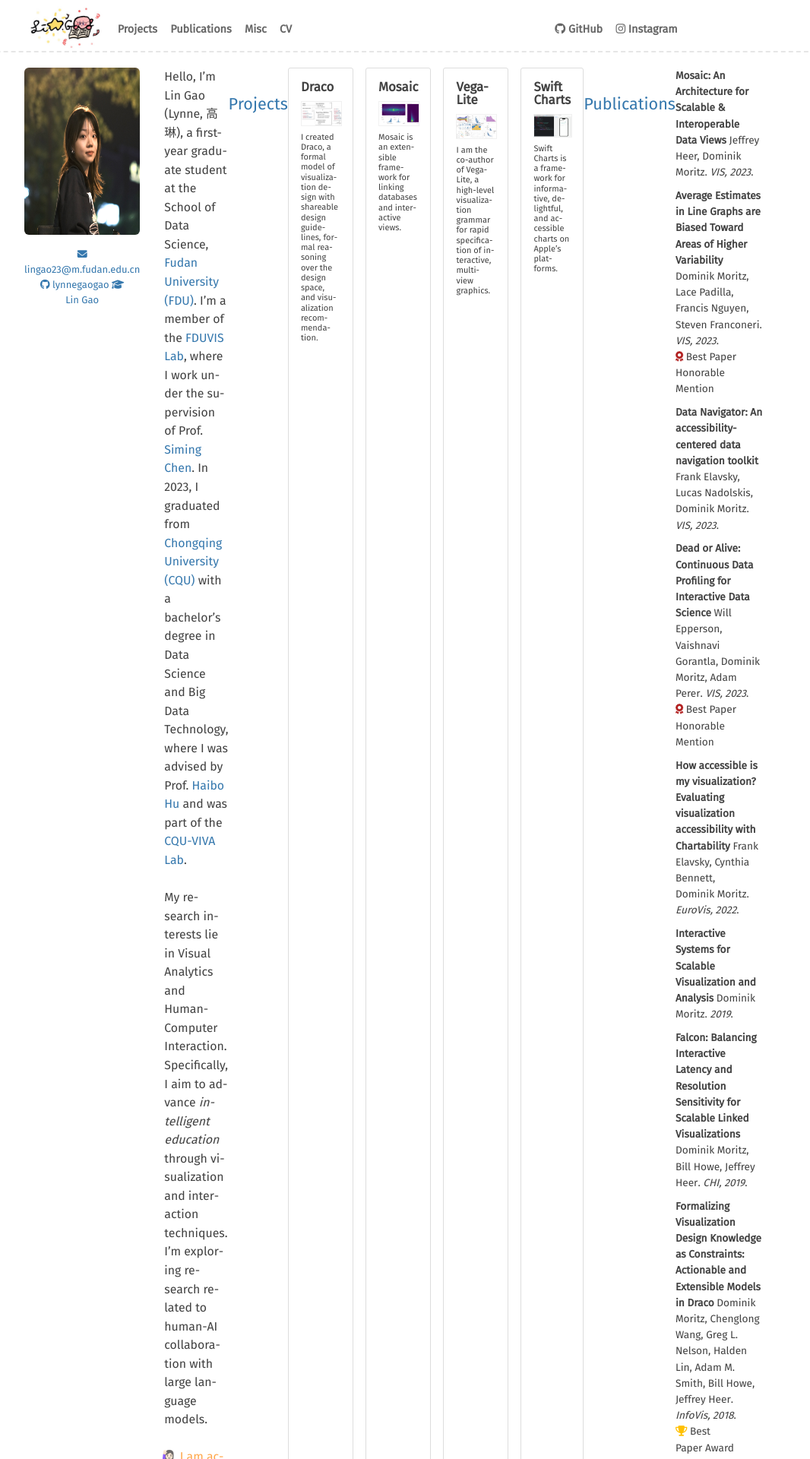
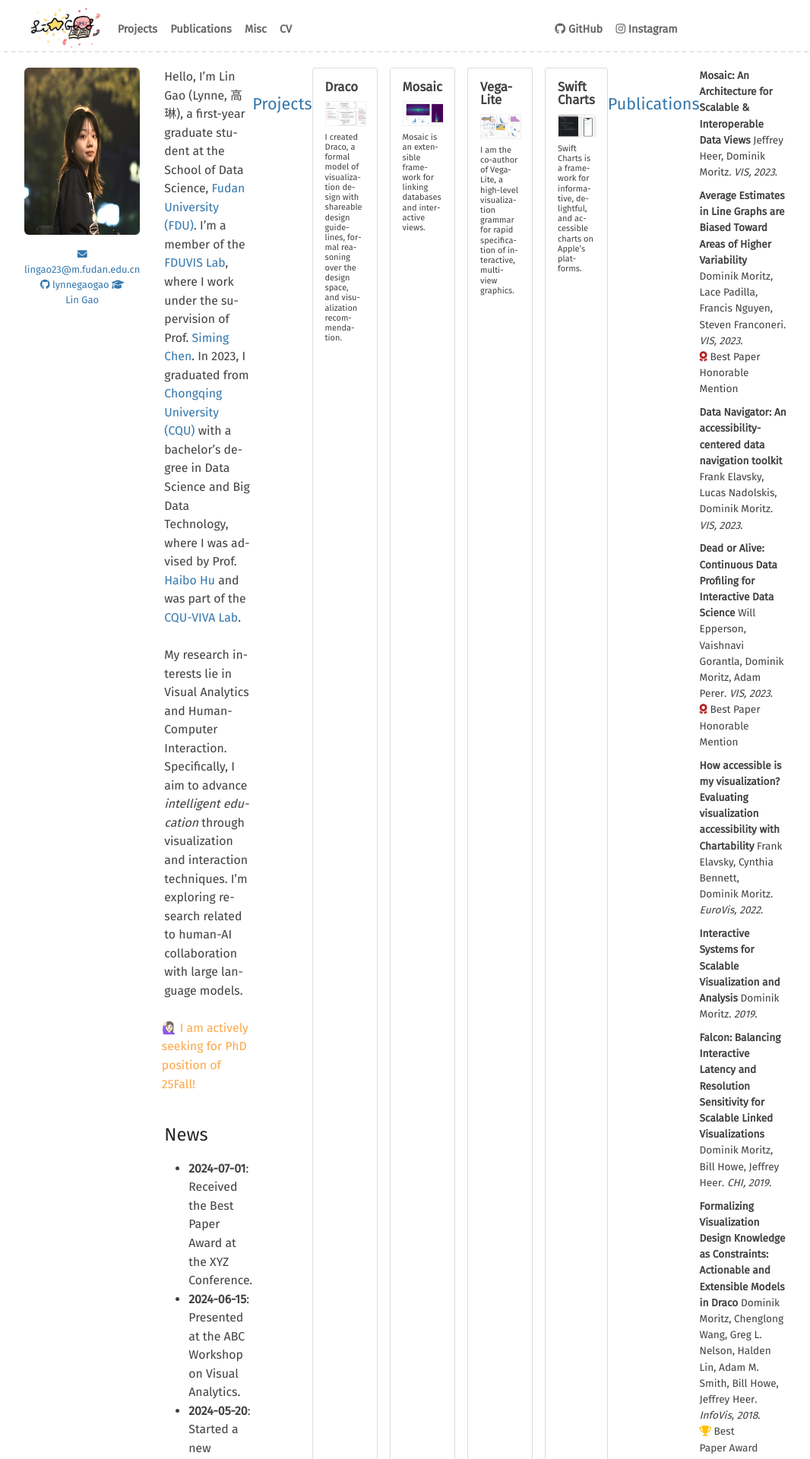
Before and after one commit to lynnegaogao/lynnegaogao.github.io, a Jekyll site: the page built from index.md, in a window 1280 px wide. Shown: the top 1920 px of the page at 76% size, without its empty margins (176-1242 px from the left). Built offline with Jekyll 4.4.1, drawn with Linux system fonts in a browser that asks for light colours.

Commit message:
add news

```diff
--- a/index.md
+++ b/index.md
@@ -30,14 +30,14 @@ My research interests lie in Visual Analytics and Human-Computer Interaction. Sp
 <br><br>
 <span class="bounce">🙋🏻‍♀️ I am actively seeking for PhD position of 25Fall!</span>
 
-<div class="news" markdown="1">
+<!--<div class="news" markdown="1">-->
 ## News
 
 - **2024-07-01**: Received the Best Paper Award at the XYZ Conference.
 - **2024-06-15**: Presented at the ABC Workshop on Visual Analytics.
 - **2024-05-20**: Started a new research project on intelligent education.
 
-</div>
+<!--</div>-->
 
 </div>
 
```
